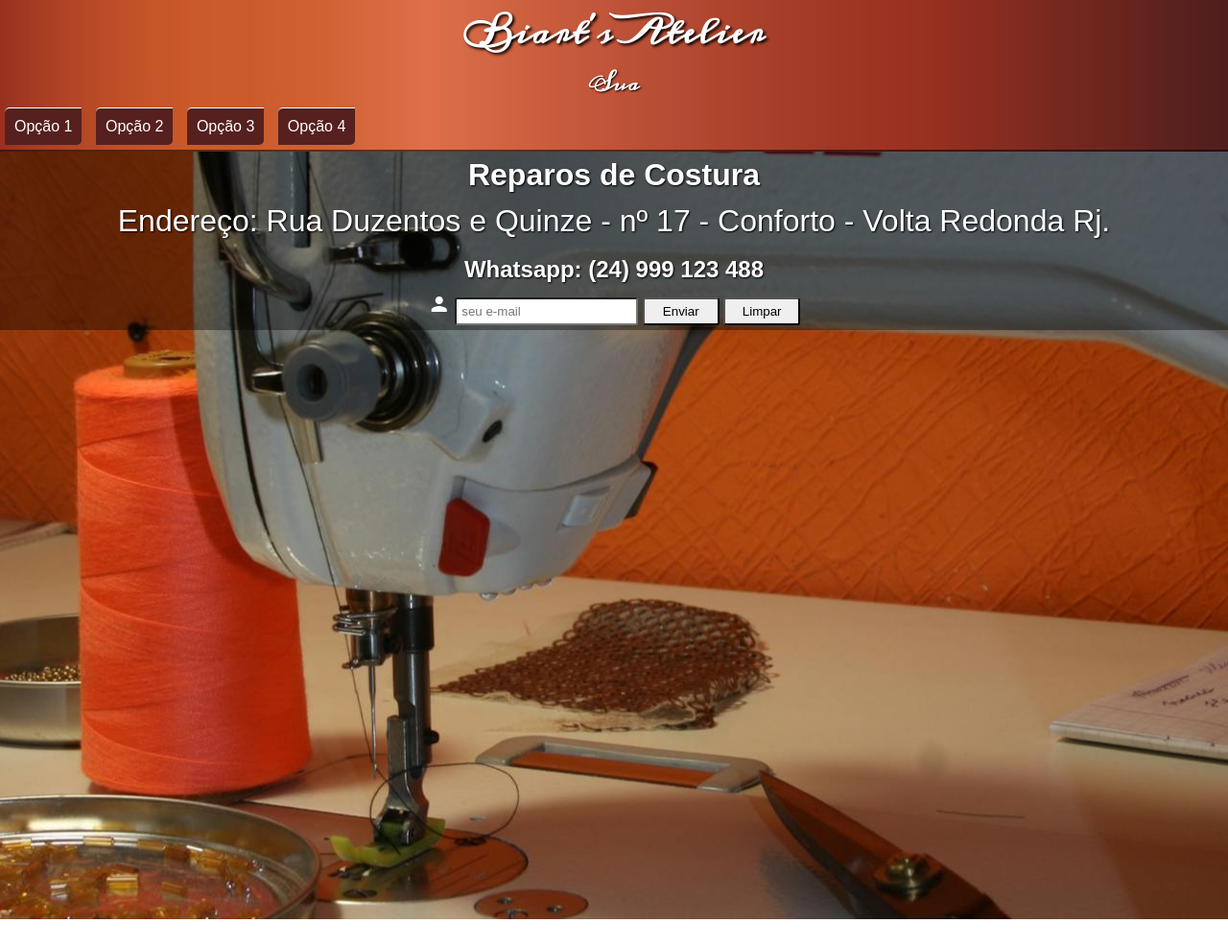
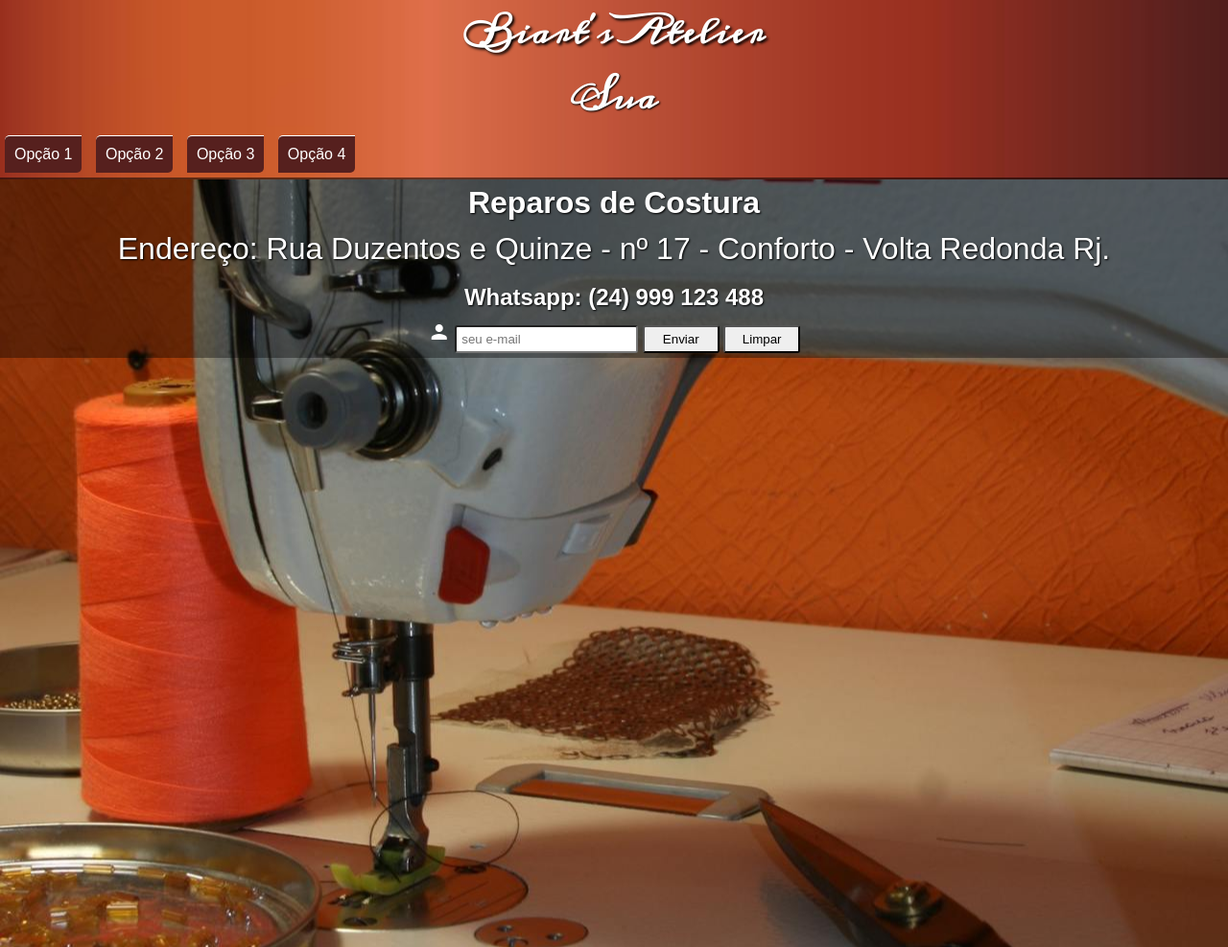
Before and after one commit to psergiovr/site-biarts, a plain HTML site: page index.html in a window 1280 px wide. Shown: the whole page at 96% size. Before the commit the page ends 958 px from the top, so only its background shows below. Drawn offline with Linux system fonts and the light colour scheme.

Commit message:
Atualizações do Biarts

```diff
--- a/css/style.css
+++ b/css/style.css
@@ -22,40 +22,12 @@ header > h1{
     color: white;
     text-shadow: 2px 2px 3px black;
 }
-header > div.text-block > h3{
+h3{
     font-family: 'meddon';
     text-align: center;
     color: white;
+    font-size: 2em;
     text-shadow: 1px 1px 2px black;
-    opacity: 0;
-    animation: fadeInText 0s 2s both;
-}
-.text-block{
-    position: relative;
-    overflow: hidden;
-}
-.text-block::after{
-    content: "";
-    position: absolute;
-    top: 0;
-    left: 0;
-    width: 100%;
-    height: 100%;
-    background-color: #A33A26;
-    transform: translateX(-100%);
-    animation: revealBlock .5s 1.7s both;
-}
-@keyframes fadeInText{
-    from {opacity: 0}
-    to {opacity: 1}
-}
-@keyframes revealBlock{
-    from{
-        transform: translate(0);
-    }
-    to{
-        transform: translateX(100%);
-    }
 }
 
 nav > a{
--- a/index.html
+++ b/index.html
@@ -11,9 +11,7 @@
 <body onresize="mudouTela()">
     <header>
         <h1>Biart's Atelier</h1>
-        <div class="text-block">
-            <h3>Sua</h3>
-        </div>
+            <h3> Sua</h3>
         <i id="burguer" class="material-icons" onclick="clickMenu()">menu</i>
         <nav id="item">
             <a href="#">Opção 1</a>
@@ -56,6 +54,15 @@
                     item.style.display = 'block'
             }
         }
+
+        function typeWriter(elemento){
+            const textoArray = elemento.innerHTML.split('')
+            elemento.innerHTML = ''
+            textoArray.forEach((letra,i) => {setTimeout(function(){elemento.innerHTML += letra}, 600 * i)})
+        }
+
+        const titulo = document.querySelector('h3')
+        typeWriter(titulo)
     </script>
 </body>
 </html>
```
